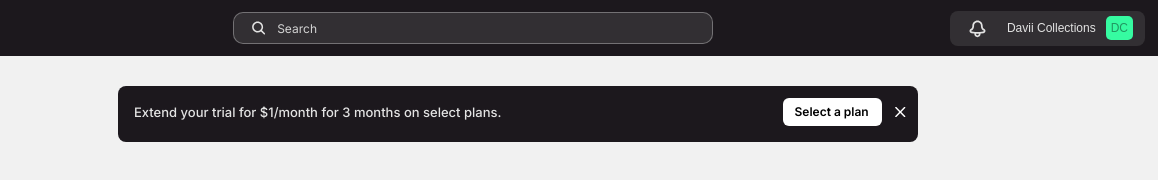
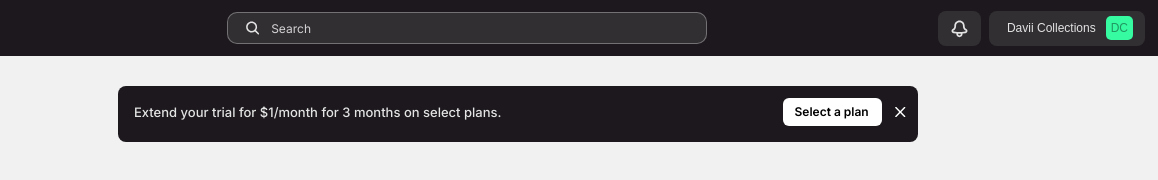
Before and after one commit to pirateIV/Crushing-Tech-Hackathon-HCJ, a plain HTML site: page index.html in a window 1280 px wide. Shown: the full height of the page, 122-1280 px from the left. Drawn offline with Linux system fonts and the light colour scheme.

Commit message:
fix error: setup bar

```diff
--- a/app.css
+++ b/app.css
@@ -153,6 +153,7 @@ small {
 
 .setup {
   position: relative;
+  gap: 8px;
 }
 .setup button {
   border-radius: 8px;
--- a/index.html
+++ b/index.html
@@ -31,14 +31,16 @@
           <input type="search" name="search" placeholder="Search" id="searchInput" aria-label="search">
         </form>
         <section class="setup d-flex">
-          <button class="d-flex" id="showDropdownBtn">
-            <span class="notification-bell d-flex">
+          <button class="notification-bell d-flex">
+            <span>
               <svg width="25" height="23" viewBox="0 0 21 20" fill="none" xmlns="http://www.w3.org/2000/svg">
                 <path fill-rule="evenodd" clip-rule="evenodd"
                   d="M7.75203 14.4239L5.3061 14.1427C3.45144 13.9295 2.92542 11.4844 4.52838 10.5274L4.5933 10.4886C5.466 9.96761 6.00045 9.02609 6.00045 8.00969V7.5C6.00045 5.01472 8.01517 3 10.5005 3C12.9857 3 15.0005 5.01472 15.0005 7.5V8.00969C15.0005 9.02609 15.5349 9.96761 16.4076 10.4886L16.4725 10.5274C18.0755 11.4844 17.5495 13.9295 15.6948 14.1427L13.152 14.435V14.8C13.152 16.2912 11.9432 17.5 10.452 17.5C8.96086 17.5 7.75203 16.2912 7.75203 14.8V14.4239ZM11.652 14.5H9.25203V14.8C9.25203 15.4627 9.78929 16 10.452 16C11.1148 16 11.652 15.4627 11.652 14.8V14.5ZM8.50045 13H12.5005L15.5235 12.6525C15.953 12.6032 16.0748 12.0369 15.7036 11.8153L15.6387 11.7766C15.5591 11.7291 15.4815 11.6793 15.4057 11.6273C15.2506 11.521 15.1036 11.4055 14.9651 11.2818C14.9405 11.2598 14.9162 11.2377 14.8922 11.2152C14.0144 10.395 13.5005 9.23833 13.5005 8.00969V7.5C13.5005 5.84315 12.1573 4.5 10.5005 4.5C8.8436 4.5 7.50045 5.84315 7.50045 7.5V8.00969C7.50045 9.23833 6.98651 10.395 6.10871 11.2152C6.08469 11.2377 6.06039 11.2598 6.03583 11.2818C5.89734 11.4055 5.75029 11.521 5.59523 11.6273C5.51945 11.6793 5.44176 11.7291 5.36222 11.7766L5.29729 11.8153C4.9261 12.0369 5.0479 12.6032 5.47739 12.6525L8.50045 13Z"
                   fill="#e3e3e3" />
               </svg>
             </span>
+          </button>
+          <button class="d-flex" id="showDropdownBtn">
             <div class="user-info d-flex" id="user-select">
               <p class="username">Davii Collections</p>
               <span class="user-badge">DC</span>
```
